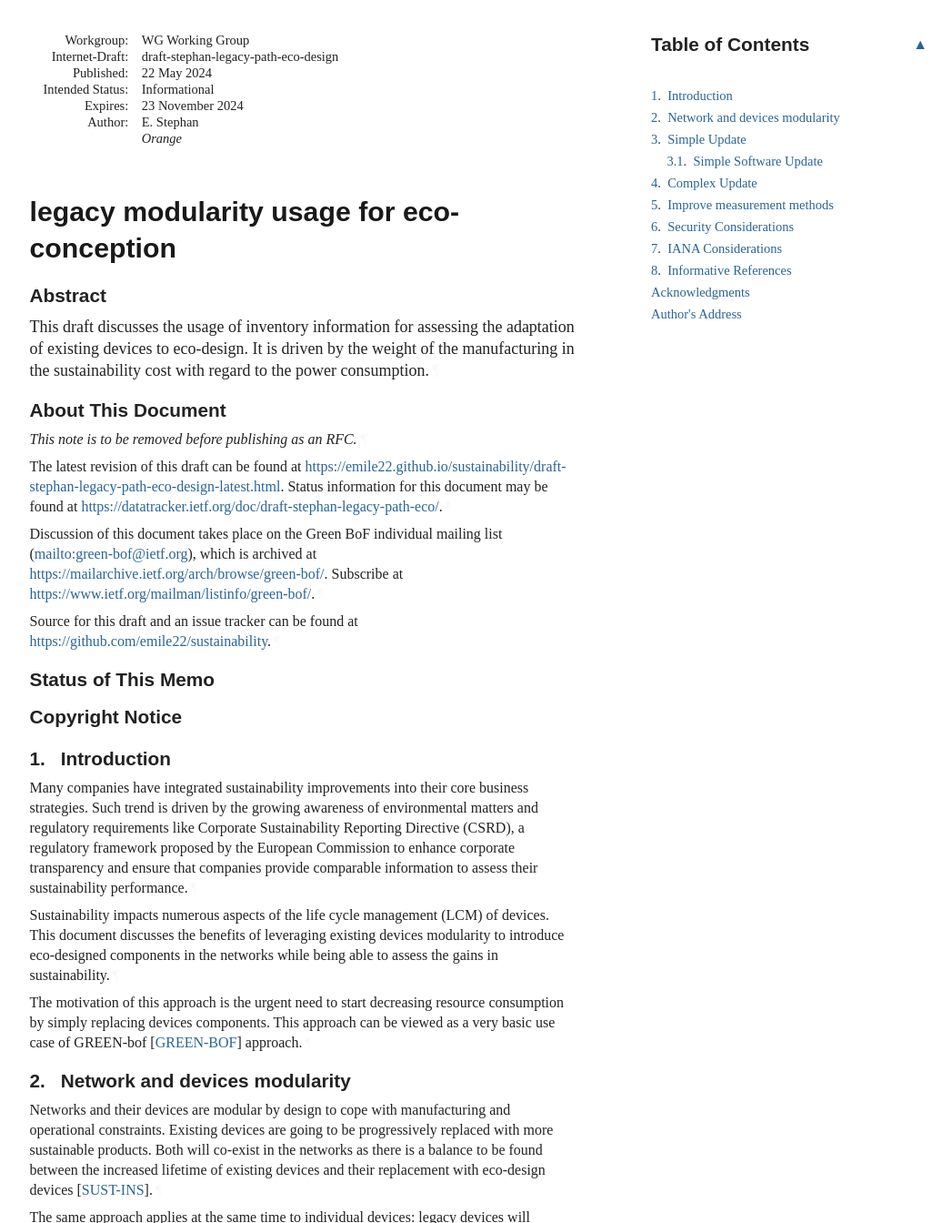
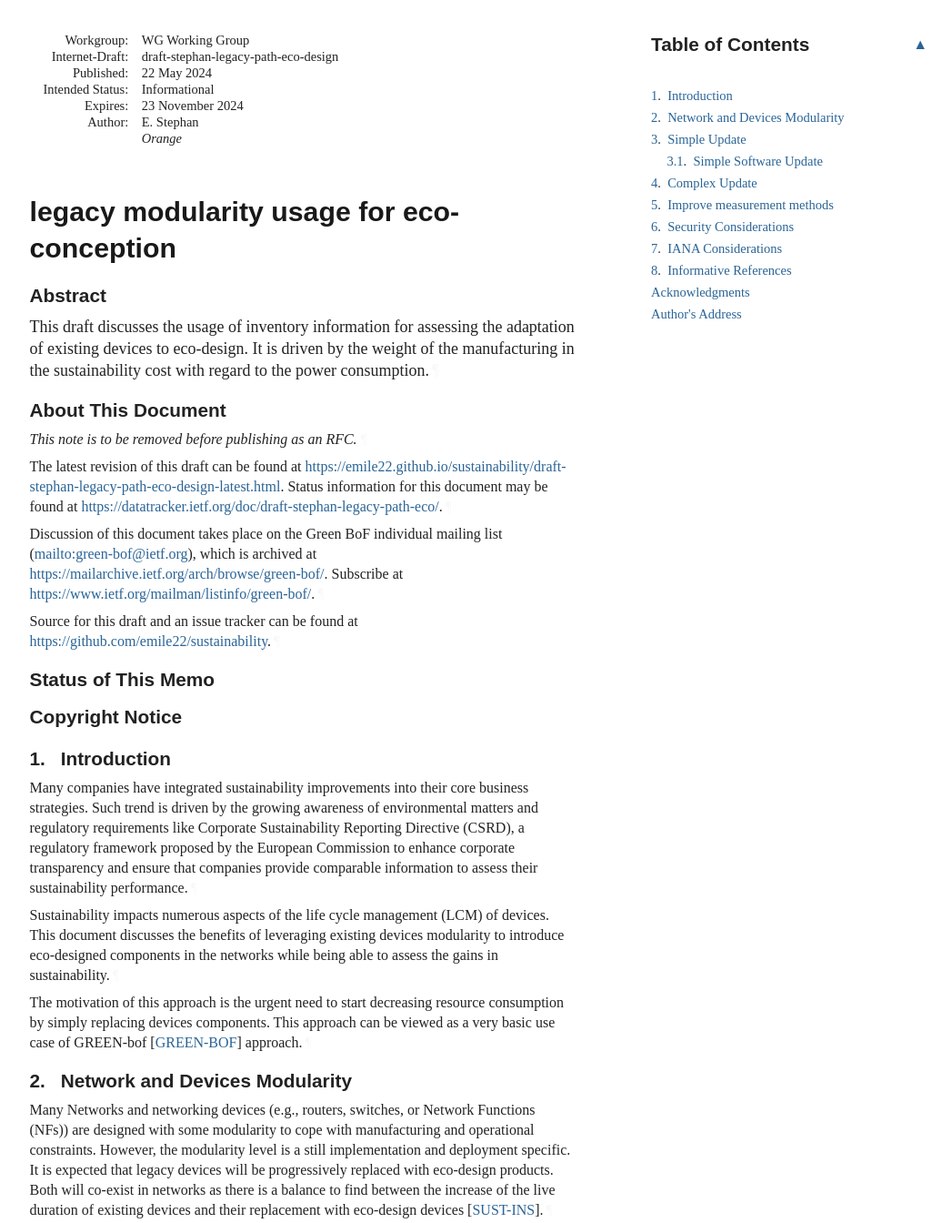
Before and after one commit to emile22/sustainability, a plain HTML site: page draft-stephan-legacy-path-eco-design.html in a window 1280 px wide. Shown: the part 40-1384 px from the top of the page at 91% size, without its empty margins (92-1139 px from the left). Drawn offline with Linux system fonts and the light colour scheme; a web font is replaced by a local one.

Commit message:
Script updating gh-pages from 8038455. [ci skip]

```diff
--- a/draft-stephan-legacy-path-eco-design.html
+++ b/draft-stephan-legacy-path-eco-design.html
@@ -1130,7 +1130,7 @@ svg :is([fill="white"], [fill^="#fff"]) {
             <p id="section-toc.1-1.1.1" class="keepWithNext"><a href="#section-1" class="auto internal xref">1</a>.  <a href="#name-introduction" class="internal xref">Introduction</a></p>
 </li>
           <li class="compact toc ulBare ulEmpty" id="section-toc.1-1.2">
-            <p id="section-toc.1-1.2.1" class="keepWithNext"><a href="#section-2" class="auto internal xref">2</a>.  <a href="#name-network-and-devices-modular" class="internal xref">Network and devices modularity</a></p>
+            <p id="section-toc.1-1.2.1" class="keepWithNext"><a href="#section-2" class="auto internal xref">2</a>.  <a href="#name-network-and-devices-modular" class="internal xref">Network and Devices Modularity</a></p>
 </li>
           <li class="compact toc ulBare ulEmpty" id="section-toc.1-1.3">
             <p id="section-toc.1-1.3.1"><a href="#section-3" class="auto internal xref">3</a>.  <a href="#name-simple-update" class="internal xref">Simple Update</a></p>
@@ -1178,9 +1178,9 @@ svg :is([fill="white"], [fill^="#fff"]) {
 <div id="network-and-devices-modularity">
 <section id="section-2">
       <h2 id="name-network-and-devices-modular">
-<a href="#section-2" class="section-number selfRef">2. </a><a href="#name-network-and-devices-modular" class="section-name selfRef">Network and devices modularity</a>
+<a href="#section-2" class="section-number selfRef">2. </a><a href="#name-network-and-devices-modular" class="section-name selfRef">Network and Devices Modularity</a>
       </h2>
-<p id="section-2-1">Networks and their devices are modular by design to cope with manufacturing and operational constraints. Existing devices are going to be progressively replaced with more sustainable products. Both will co-exist in the networks as there is a balance to be found between the increased lifetime of existing devices and their replacement with eco-design devices <span>[<a href="#SUST-INS" class="cite xref">SUST-INS</a>]</span>.<a href="#section-2-1" class="pilcrow">¶</a></p>
+<p id="section-2-1">Many Networks and networking devices (e.g., routers, switches, or Network Functions (NFs)) are designed with some modularity to cope with manufacturing and operational constraints. However, the modularity level is a still implementation and deployment specific. It is expected that legacy devices will be progressively replaced with eco-design products. Both will co-exist in networks as there is a balance to find between the increase of the live duration of existing devices and their replacement with eco-design devices <span>[<a href="#SUST-INS" class="cite xref">SUST-INS</a>]</span>.<a href="#section-2-1" class="pilcrow">¶</a></p>
 <p id="section-2-2">The same approach applies at the same time to individual devices: legacy devices will include progressively more and more eco-designed hardware components.<a href="#section-2-2" class="pilcrow">¶</a></p>
 <p id="section-2-3">Eco-design means that the products include environmental considerations throughout their entire lifecycle to reduce their environmental impact. In France they are based on General Reference Base for Eco-Design in digital services ("RGESN") at https://ecoresponsable.numerique.gouv.fr/publications/referentiel-general-ecoconception/.<a href="#section-2-3" class="pilcrow">¶</a></p>
 <p id="section-2-4">Eco-design can be summarized as the concepts and current practices related to the integration of environmental aspects into every stage of a product lifecycle. This starts at product design and development [ISO/TR 14062:2002 ]<a href="#section-2-4" class="pilcrow">¶</a></p>
```
Also changed, not shown: draft-stephan-legacy-path-eco-design.txt.
